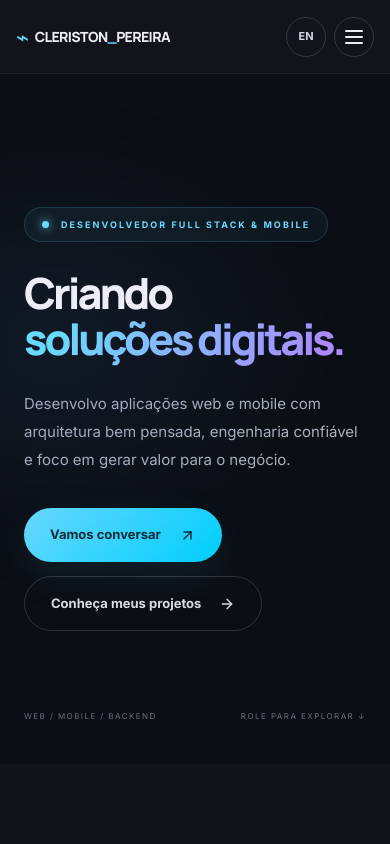
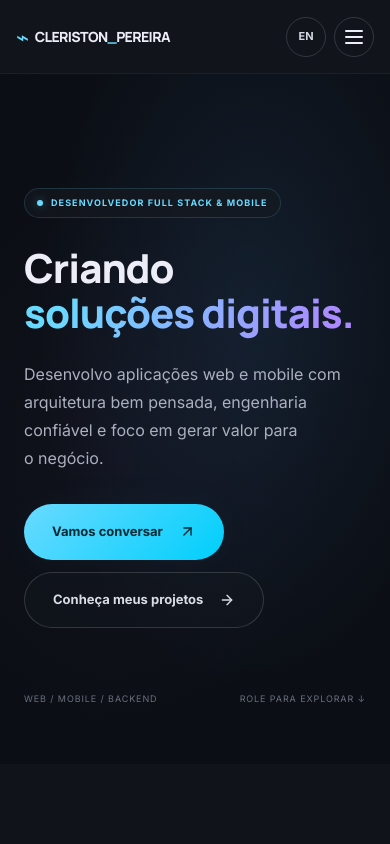
Before and after one commit to CleristonMP/portfolio-v2, a React (Vite) app: page / in a window 390 px wide. Shown: the top 844 px of the page. Built offline with nearby package versions, Linux system fonts and the light colour scheme.

Commit message:
style(hero): refine responsive typography and ambient composition

```diff
--- a/src/styles.css
+++ b/src/styles.css
@@ -143,27 +143,30 @@ button {
 }
 .hero {
   position: relative;
-  min-height: 720px;
+  min-height: 760px;
+  padding-top: 112px;
+  padding-bottom: 48px;
   display: flex;
   flex-direction: column;
   align-items: center;
   justify-content: center;
   text-align: center;
-  overflow: hidden;
 }
-.ambient {
+.hero .ambient {
   pointer-events: none;
   position: absolute;
-  width: 590px;
-  height: 450px;
-  top: 45px;
-  right: 10%;
-  background: radial-gradient(
-    ellipse,
-    rgb(var(--color-ambient-hero) / 0.13),
-    transparent 67%
+  inset: 0;
+  background:
+    radial-gradient(
+      ellipse at 65% 35%,
+      rgb(var(--color-ambient-hero) / 0.16),
+      transparent 60%
+    ),
+    radial-gradient(
+      ellipse at 30% 55%,
+      rgb(var(--color-secondary) / 0.04),
+      transparent 55%
     );
-  filter: blur(35px);
 }
 .eyebrow,
 .kicker,
@@ -173,33 +176,44 @@ button {
   letter-spacing: 0.23em;
   color: rgb(var(--color-primary));
 }
-.eyebrow {
+.hero .eyebrow {
   position: relative;
-  display: flex;
+  display: inline-flex;
   align-items: center;
-  gap: 12px;
+  max-width: 100%;
+  gap: 8px;
   border: 1px solid rgb(var(--color-primary) / 0.16);
-  background: rgb(var(--color-primary) / 0.05);
-  padding: 10px 17px;
+  background: rgb(var(--color-surface-container) / 0.6);
+  padding: 8px 14px;
   border-radius: 50px;
+  font-size: 10px;
+  line-height: 1.6;
+  letter-spacing: 0.16em;
 }
-.pulse {
-  width: 7px;
-  height: 7px;
+.hero .pulse {
+  flex-shrink: 0;
+  width: 6px;
+  height: 6px;
   border-radius: 50%;
   background: rgb(var(--color-primary));
-  box-shadow: 0 0 10px rgb(var(--color-primary));
+  box-shadow: 0 0 10px rgb(var(--color-primary) / 0.4);
 }
 .hero h1 {
   position: relative;
-  font: 800 clamp(54px, 7vw, 100px)/1.07 var(--font-display);
-  letter-spacing: -0.07em;
-  margin: 34px 0 26px;
+  max-width: 100%;
+  font: 800 clamp(52px, 7.5vw, 96px)/1.06 var(--font-display);
+  letter-spacing: -0.035em;
+  margin: 32px 0 28px;
+  text-wrap: balance;
 }
 .hero h1 > span:first-child {
   color: rgb(var(--color-text-primary));
 }
-.gradient-text {
+.hero .gradient-text {
+  color: rgb(var(--color-primary));
+}
+@supports (background-clip: text) {
+  .hero .gradient-text {
     background: linear-gradient(
       115deg,
       rgb(var(--color-primary)) 12%,
@@ -208,51 +222,67 @@ button {
     color: transparent;
     background-clip: text;
   }
-.hero-lead {
+}
+.hero .hero-lead {
+  position: relative;
   color: rgb(var(--color-text-hero));
-  line-height: 1.85;
-  max-width: 670px;
-  font-size: 17px;
+  line-height: 1.75;
+  max-width: 640px;
+  font-size: 18px;
   margin: 0;
+  text-wrap: pretty;
 }
-.hero-actions {
+.hero .hero-actions {
+  position: relative;
   display: flex;
-  gap: 14px;
-  margin-top: 35px;
+  flex-wrap: wrap;
+  justify-content: center;
+  gap: 16px;
+  margin-top: 40px;
+  max-width: 100%;
 }
-.btn-primary,
-.btn-ghost {
+.hero .btn-primary,
+.hero .btn-ghost {
   display: inline-flex;
   align-items: center;
-  gap: 18px;
+  justify-content: center;
+  max-width: 100%;
+  min-height: 56px;
+  gap: 16px;
   border-radius: 50px;
-  padding: 17px 26px;
+  padding: 16px 28px;
   font-size: 13px;
-  font-weight: 800;
+  font-weight: 700;
 }
-.btn-primary {
+.hero .hero-actions svg {
+  flex-shrink: 0;
+}
+.hero .btn-primary {
   background: linear-gradient(
     135deg,
     rgb(var(--color-primary)),
     rgb(var(--color-primary-container))
   );
   color: rgb(var(--color-text-on-cta));
-  box-shadow: 0 14px 42px rgb(var(--color-primary) / 0.09);
+  box-shadow: 0 0 40px rgb(var(--color-primary) / 0.04);
 }
-.btn-ghost {
+.hero .btn-ghost {
   border: 1px solid rgb(var(--color-neutral-white) / 0.15);
+  background: rgb(var(--color-surface-container) / 0.4);
   color: rgb(var(--color-text-ghost-button));
 }
-.hero-bottom {
-  position: absolute;
-  bottom: 42px;
-  left: 30px;
-  right: 30px;
+.hero .hero-bottom {
+  position: relative;
+  align-self: stretch;
   display: flex;
+  flex-wrap: wrap;
   justify-content: space-between;
+  gap: 16px;
+  margin-top: 96px;
   color: rgb(var(--color-text-scroll-cue));
   font-size: 10px;
-  letter-spacing: 0.18em;
+  line-height: 1.6;
+  letter-spacing: 0.16em;
 }
 .section {
   padding: 120px 0;
@@ -638,27 +668,35 @@ section:focus-visible {
   }
   .hero {
     min-height: 690px;
+    padding-top: 88px;
+    padding-bottom: 32px;
     align-items: start;
     text-align: left;
   }
   .hero h1 {
-    font-size: clamp(43px, 10vw, 70px);
-    margin: 28px 0;
+    font-size: clamp(40px, 10vw, 64px);
+    line-height: 1.12;
+    letter-spacing: -0.025em;
+    margin: 28px 0 24px;
   }
-  .hero-lead {
-    font-size: 15px;
+  .hero .hero-lead {
+    font-size: 16px;
   }
-  .eyebrow {
+  .hero .eyebrow {
     font-size: 9px;
+    letter-spacing: 0.12em;
+    padding: 7px 12px;
   }
-  .hero-actions {
+  .hero .hero-actions {
     flex-direction: column;
     align-items: start;
+    gap: 12px;
+    margin-top: 32px;
   }
-  .hero-bottom {
-    left: 24px;
-    right: 24px;
-    font-size: 8px;
+  .hero .hero-bottom {
+    margin-top: 64px;
+    font-size: 9px;
+    letter-spacing: 0.1em;
   }
   .section {
     padding: 90px 0;
```
Also changed, not shown: 2 other files (tests, documents, lock files or other folders). Lines whose indentation alone changed are shown as unchanged.
